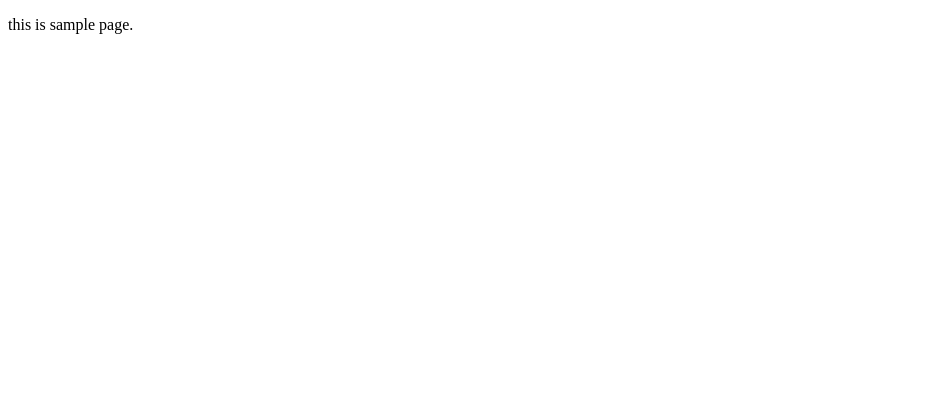
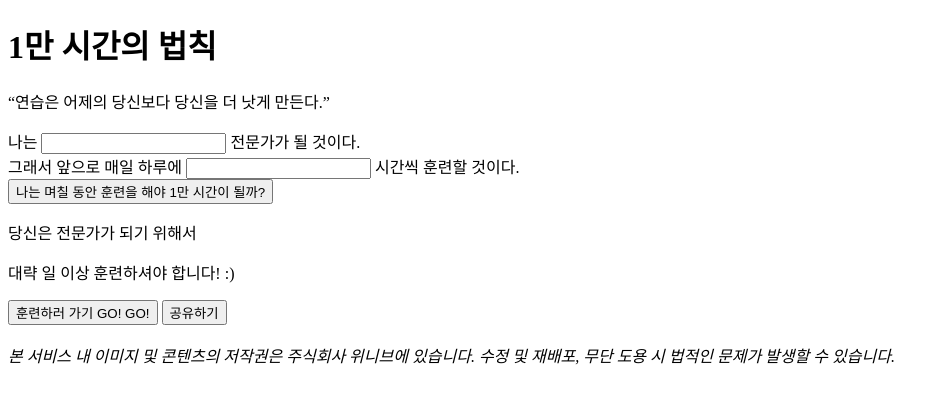
Before and after one commit to MinKyeongHyeon/personalProject, a plain HTML site: page HTML/index.html in a window 1280 px wide. Shown: the whole page, without its empty margins (0-949 px from the left). Drawn offline with Linux system fonts and the light colour scheme.

Commit message:
feat/ html 초안 시멘틱 코드 작성

```diff
--- a/HTML/index.html
+++ b/HTML/index.html
@@ -7,6 +7,38 @@
     <title>1만 시간의 법칙</title>
   </head>
   <body>
-    <p>this is sample page.</p>
+    <h1>1만 시간의 법칙</h1>
+    <p>“연습은 어제의 당신보다 당신을 더 낫게 만든다.”</p>
+    <section>
+      <div>
+        나는
+        <input type="text" />
+        전문가가 될 것이다.
+      </div>
+      <div>
+        그래서 앞으로 매일 하루에
+        <input type="text" />
+        시간씩 훈련할 것이다.
+      </div>
+      <div></div>
+    </section>
+    <section>
+      <button>나는 며칠 동안 훈련을 해야 1만 시간이 될까?</button>
+    </section>
+    <section>
+      <p>당신은 <strong></strong> 전문가가 되기 위해서</p>
+      <p>대략 <strong></strong> 일 이상 훈련하셔야 합니다! :&#41;</p>
+    </section>
+    <section>
+      <button>훈련하러 가기 GO! GO!</button>
+      <button>공유하기</button>
+    </section>
+    <footer>
+      <img src="" alt="" />
+      <address>
+        본 서비스 내 이미지 및 콘텐츠의 저작권은 주식회사 위니브에 있습니다.
+        수정 및 재배포, 무단 도용 시 법적인 문제가 발생할 수 있습니다.
+      </address>
+    </footer>
   </body>
 </html>
```
